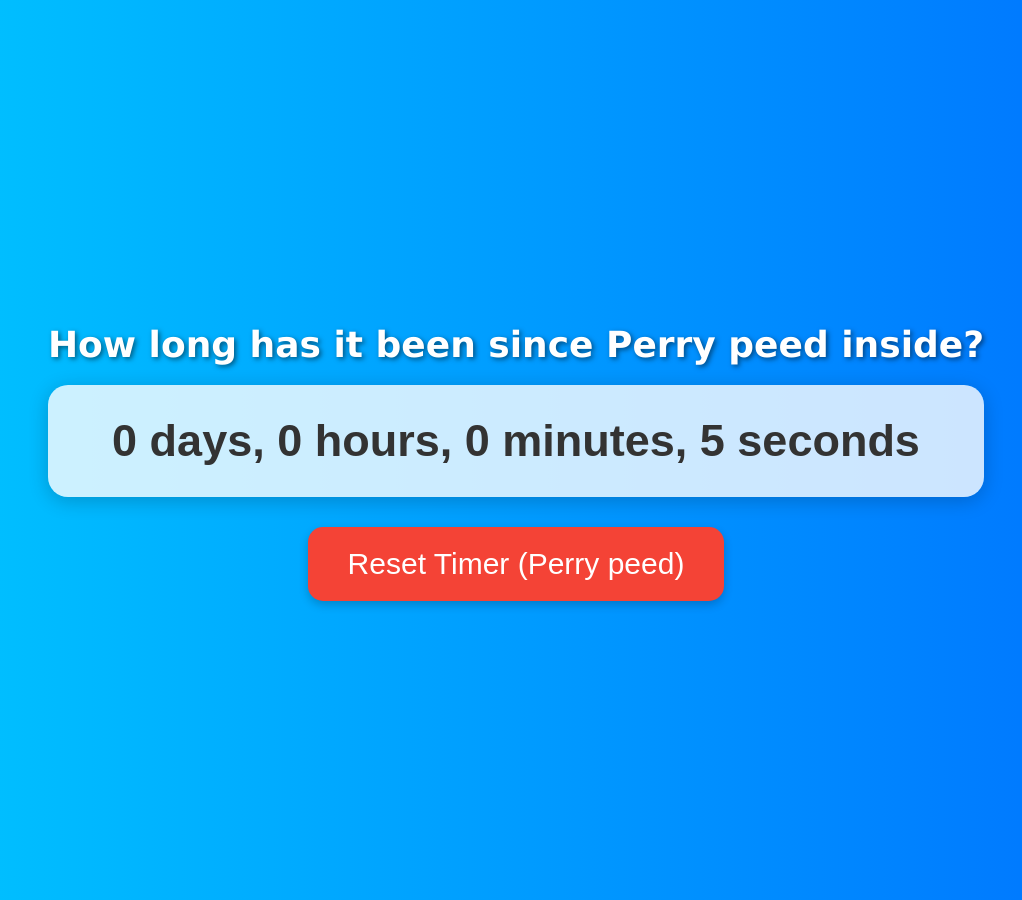
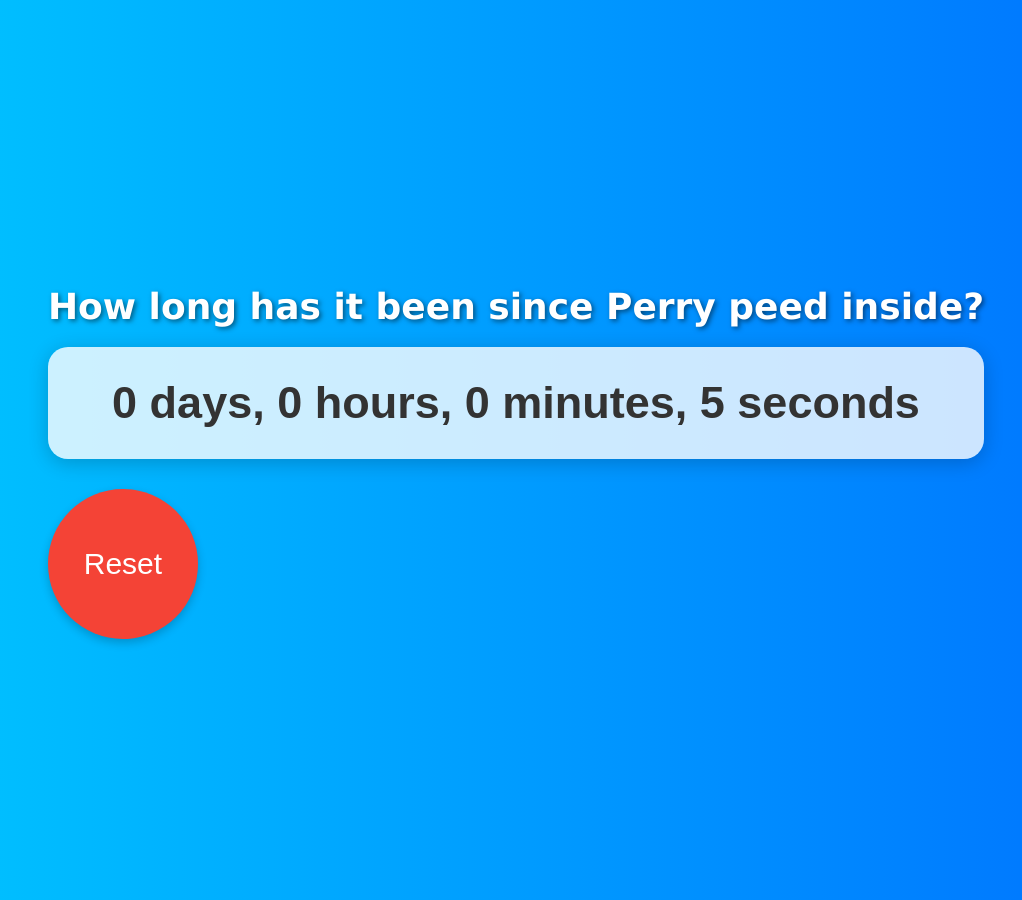
Before and after one commit to guerschonyabusele/dadissigma, a plain HTML site: page index.html in a window 1280 px wide. Shown: the whole page, without its empty margins (124-1146 px from the left). Drawn offline with Linux system fonts and the light colour scheme.

Commit message:
Update index.html

```diff
--- a/index.html
+++ b/index.html
@@ -36,26 +36,6 @@
             transform: scale(1.05);
         }
 
-        /* Button Style */
-        button {
-            font-size: 30px;
-            padding: 20px 40px;
-            margin-top: 30px;
-            cursor: pointer;
-            background-color: #f44336; /* Red color */
-            color: white;
-            border: none;
-            border-radius: 15px;
-            box-shadow: 0 4px 10px rgba(0, 0, 0, 0.2);
-            transition: all 0.3s ease;
-        }
-
-        button:hover {
-            background-color: #d32f2f; /* Darker red on hover */
-            transform: scale(1.05);
-            box-shadow: 0 6px 15px rgba(0, 0, 0, 0.3);
-        }
-
         /* Title Style */
         h1 {
             font-family: 'Verdana', sans-serif;
@@ -63,6 +43,32 @@
             color: white;
             margin-bottom: 20px;
             text-shadow: 2px 2px 5px rgba(0, 0, 0, 0.5);
+        }
+
+        /* Button Style (Circular Red Button) */
+        button {
+            font-size: 30px;
+            padding: 0; /* Remove padding */
+            width: 150px; /* Set a fixed width */
+            height: 150px; /* Set a fixed height */
+            border-radius: 50%; /* Make it circular */
+            margin-top: 30px;
+            cursor: pointer;
+            background-color: #f44336; /* Red color */
+            color: white;
+            border: none;
+            box-shadow: 0 4px 10px rgba(0, 0, 0, 0.2);
+            transition: all 0.3s ease;
+            display: flex; /* Use flexbox to center text */
+            justify-content: center;
+            align-items: center;
+            text-align: center; /* Ensure the text is centered */
+        }
+
+        button:hover {
+            background-color: #d32f2f; /* Darker red on hover */
+            transform: scale(1.05);
+            box-shadow: 0 6px 15px rgba(0, 0, 0, 0.3);
         }
     </style>
 </head>
@@ -73,7 +79,7 @@
 
         <div id="counter">0 seconds</div>
 
-        <button id="resetButton">Reset Timer (Perry peed)</button>
+        <button id="resetButton">Reset</button>
     </div>
 
     <script>
```
